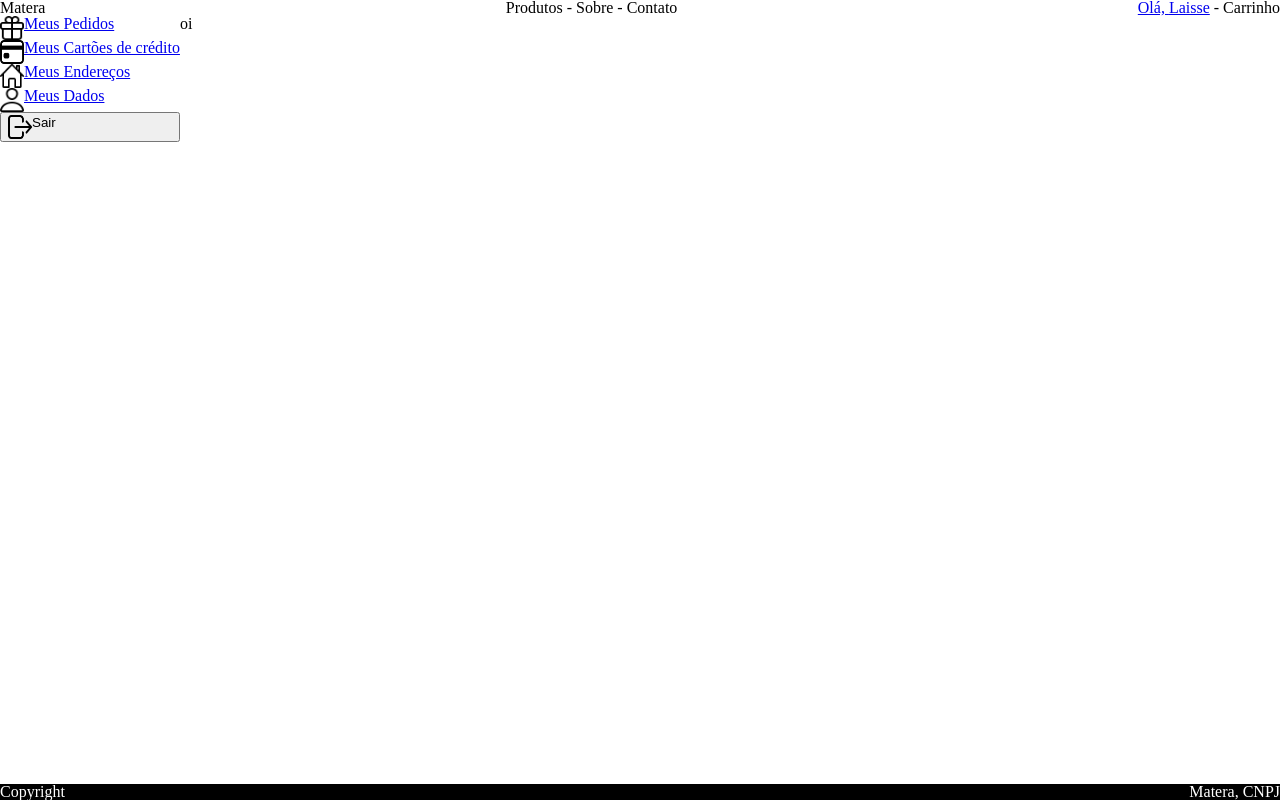
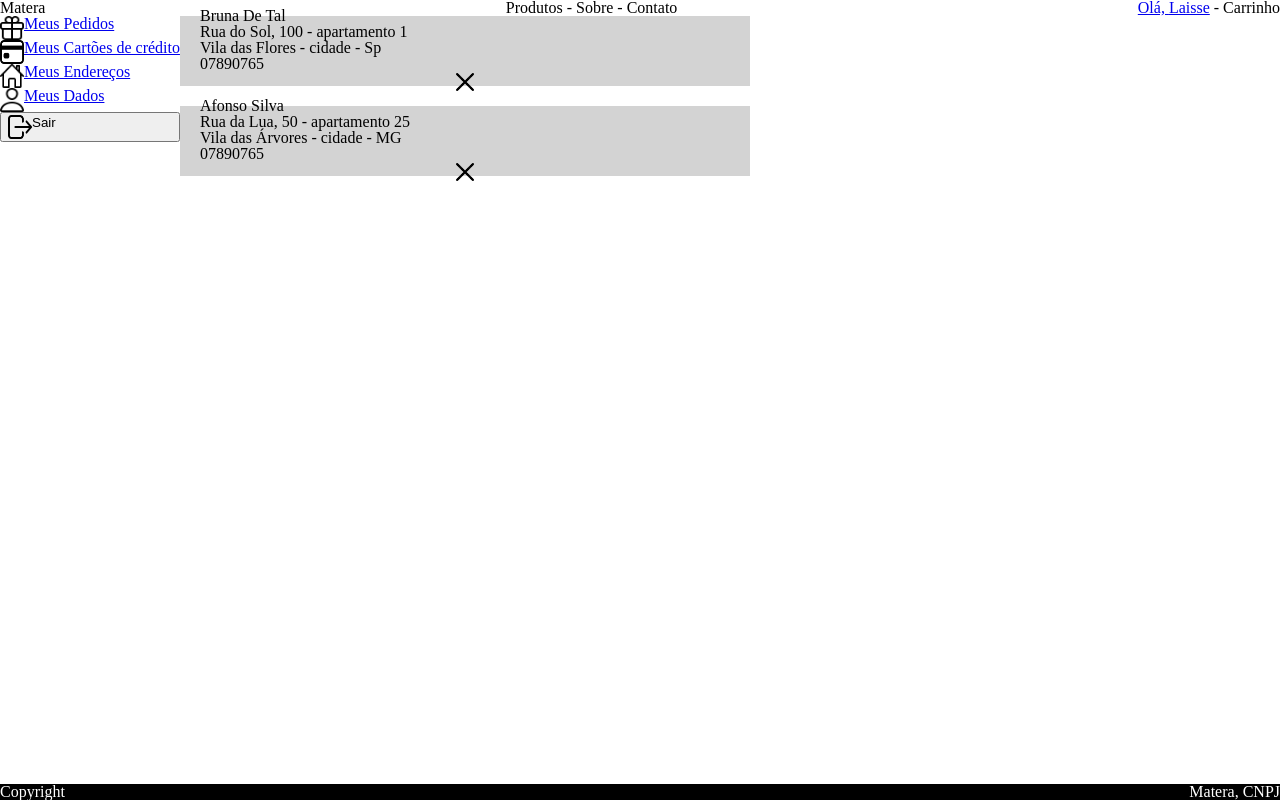
Before and after one commit to lcfernandez/driven-projeto15-matera-front, a React (Create React App) app: page /conta/enderecos in a window 1280 px wide. Built offline with nearby package versions, Linux system fonts and the light colour scheme.

Commit message:
feat: list adresses from mock data

```diff
--- /dev/null
+++ b/src/assets/styles/AdressesStyles.js
@@ -0,0 +1,38 @@
+import styled from "styled-components";
+
+export const AdressesContainer = styled.div`
+`;
+export const AdressesList = styled.ul``;
+
+export const AdressListItem = styled.li`
+    display: flex;
+    flex-direction: column;
+    justify-content: center;
+    width: 570px;
+    height: 70px;
+    background-color: lightgray;
+    padding: 15px 20px;
+    margin-bottom: 20px;
+    button {
+        border: none;
+        background-color: transparent;
+    }
+    img {
+        width: 18px;
+        height: 18px;
+    }
+`;
+
+export const AdressFormContainer = styled.div`
+    img {
+        width: 26px;
+    }
+`;
+
+export const AdressForm = styled.form`
+    display: flex;
+    flex-direction: column;
+`;
+
+export const TextLabel = styled.label``;
+export const TextInput = styled.input``;
--- a/src/pages/AdressesPage.js
+++ b/src/pages/AdressesPage.js
@@ -1,18 +1,75 @@
 import { AccountContainer } from "../assets/styles/AccountStyle";
 import { AccountMenu } from "../components/AccountMenu";
-import { useContext, useEffect, useState } from "react";
-import TokenContext from "../contexts/TokenContext";
 import close from "../assets/images/close-outline.png";
-import open from "../assets/images/add-circle-outline.png";
-import { CardsContainer, CardsList, CardListItem, CardFormContainer, CardForm, TextLabel, TextInput } from "../assets/styles/CardsStyles";
-import { BASE_URL } from "../constants/url";
-import axios from "axios";
+import { AdressesContainer, AdressesList, AdressListItem } from "../assets/styles/AdressesStyles";
+
+const adresses = [
+    {
+        _id: "1",
+        firstName: "Bruna",
+        lastName: "De Tal",
+        cep: "07890765",
+        adress: "Rua do Sol",
+        number: "100",
+        complement: "apartamento 1",
+        district: "Vila das Flores",
+        city: "cidade",
+        estate: "Sp",
+        phone: "(11)987651423"
+    },
+    {
+        _id: "2",
+        firstName: "Afonso",
+        lastName: "Silva",
+        cep: "07890765",
+        adress: "Rua da Lua",
+        number: "50",
+        complement: "apartamento 25",
+        district: "Vila das Árvores",
+        city: "cidade",
+        estate: "MG",
+        phone: "(51)987651423"
+    }
+];
 
 const AdressesPage = () => {
+
+    const ListOfAdresses = (x) => {
+        const { firstName, lastName, adress, cep, number, complement, district, city, estate } = x;
+        return (
+            <AdressListItem>
+                <div>
+                    <p>{`${firstName} ${lastName}`}</p>
+                    <p>{`${adress}, ${number} - ${complement}`}</p>
+                    <p>{`${district} - ${city} - ${estate}`}</p>
+                    <p>{`${cep}`}</p>
+                </div>
+                <button>
+                    <img
+                        alt="ícone de deletar"
+                        src={close}
+                    />
+                </button>
+            </AdressListItem>
+        );
+    };
+
     return (
         <AccountContainer>
             <AccountMenu />
-           <p>oi</p>
+            <AdressesContainer>
+                <AdressesList>
+                    {!adresses
+                        ?
+                        <p>loading</p>
+                        :
+                        adresses.map(c => <ListOfAdresses
+                            key={c._id}
+                            {...c}
+                        />)
+                    }
+                </AdressesList>
+            </AdressesContainer>
         </AccountContainer>
     );
 };
```
